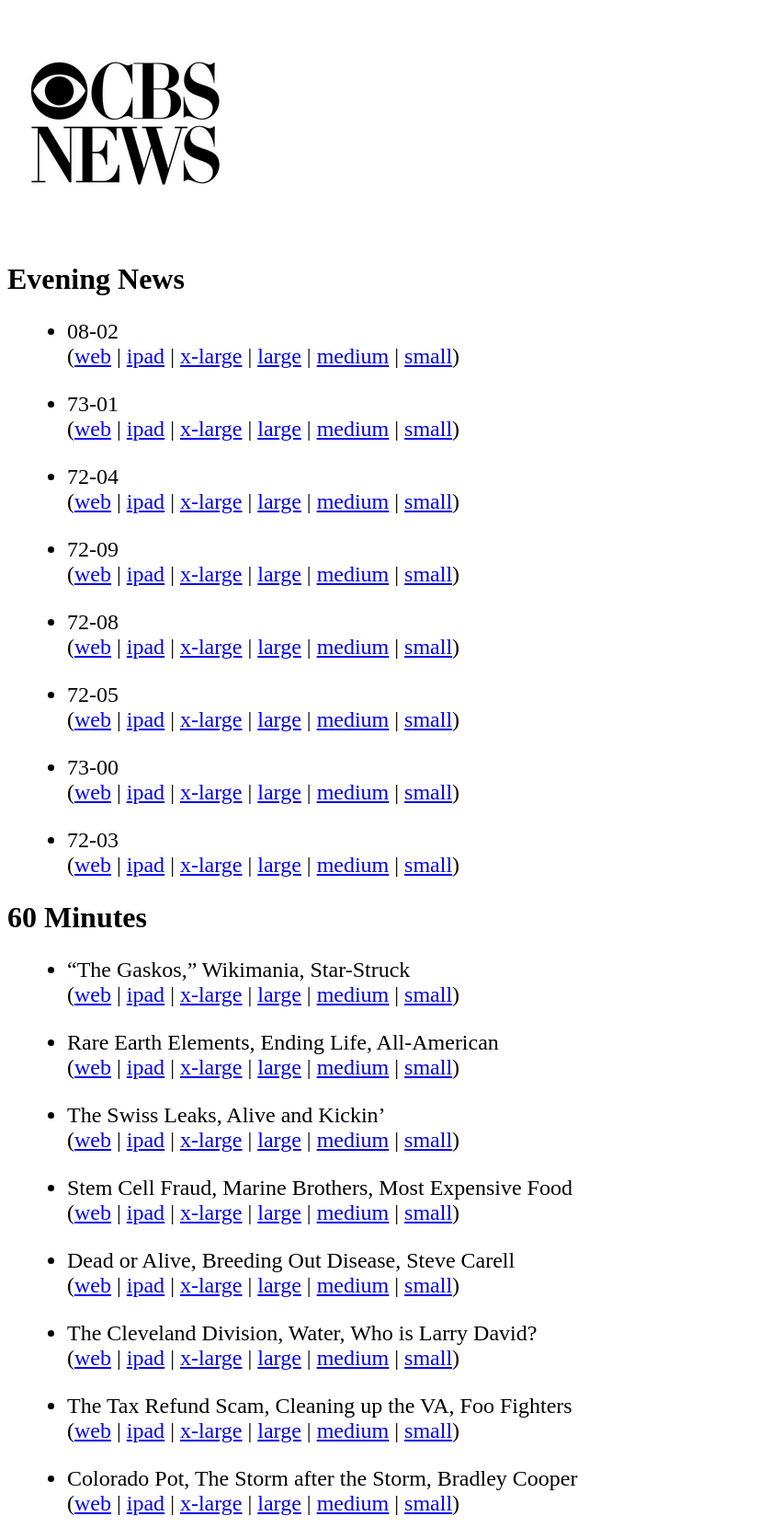
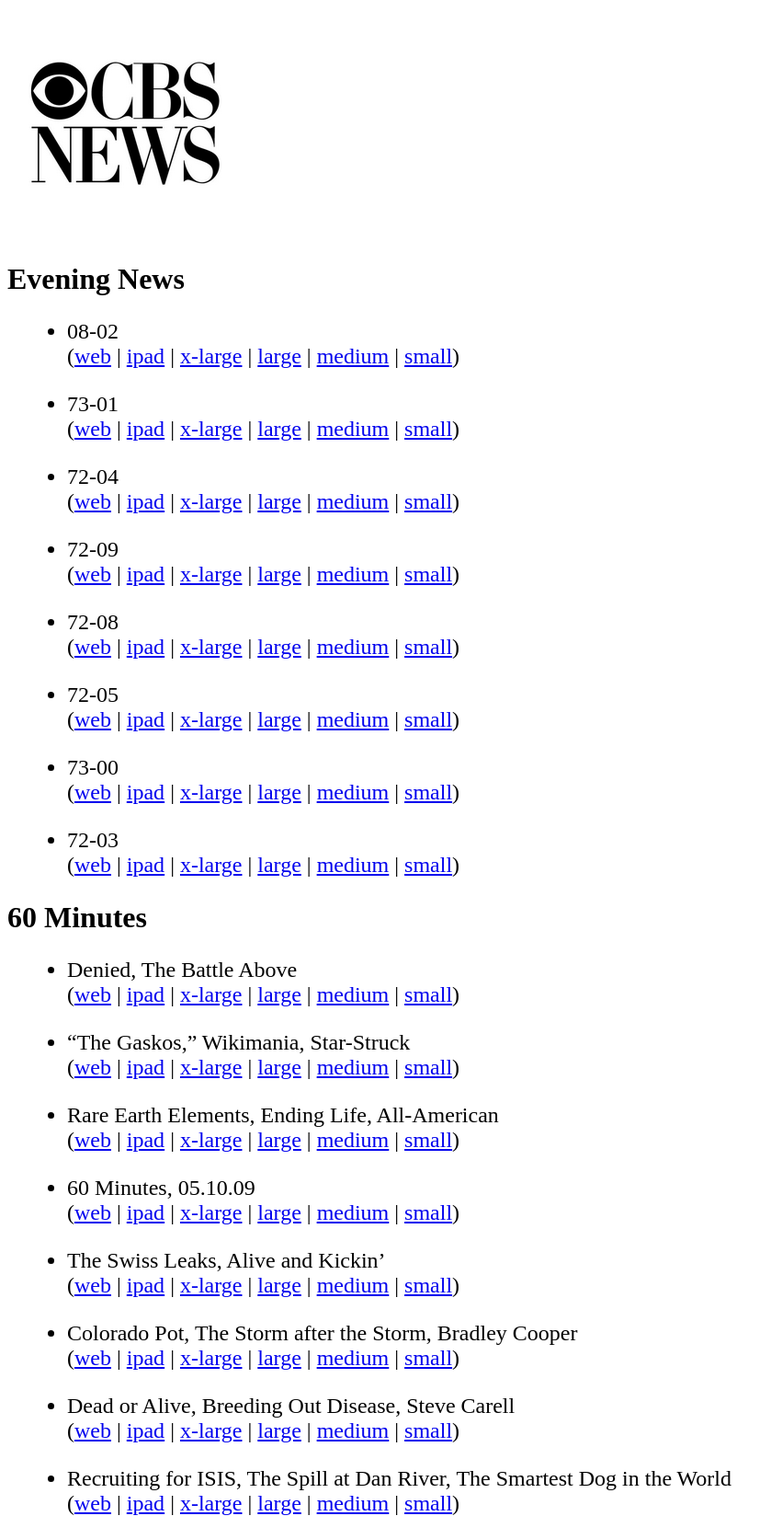
Before and after one commit to jkutner/cbsfeed, a Jekyll site: the page built from index.html, in a window 1280 px wide. Shown: the whole page at 92% size, without its empty margins (0-851 px from the left). Built offline with Jekyll 4.4.1, drawn with Linux system fonts in a browser that asks for light colours; nearby versions of some CDN libraries.

Commit message:
Updating with latest episdoes

```diff
--- a/_data/sixtymin.yml
+++ b/_data/sixtymin.yml
@@ -1,4 +1,13 @@
 ---
+- title: Denied, The Battle Above
+  links:
+    orig: /videos/denied-the-battle-above/
+    ipad: ''
+    mp4_240: ''
+    mp4_740: ''
+    mp4_796: ''
+    mp4_1296: ''
+  date: Denied, The Battle Above
 - title: ! '&ldquo;The Gaskos,&rdquo; Wikimania, Star-Struck'
   links:
     orig: /videos/the-gaskos-wikimania-star-struck/
@@ -17,6 +26,15 @@
     mp4_796: ''
     mp4_1296: ''
   date: Rare Earth Elements, Ending Life, All-American
+- title: 60 Minutes, 05.10.09
+  links:
+    orig: /videos/60-minutes-05-10-09/
+    ipad: ''
+    mp4_240: ''
+    mp4_740: ''
+    mp4_796: ''
+    mp4_1296: ''
+  date: 60 Minutes, 05.10.09
 - title: The Swiss Leaks, Alive and Kickin&rsquo;
   links:
     orig: /videos/the-swiss-leaks-alive-and-kickin/
@@ -26,15 +44,15 @@
     mp4_796: ''
     mp4_1296: ''
   date: The Swiss Leaks, Alive and Kickin&rsquo;
-- title: Stem Cell Fraud, Marine Brothers, Most Expensive Food
+- title: Colorado Pot, The Storm after the Storm, Bradley Cooper
   links:
-    orig: /videos/stem-cell-fraud-marine-brothers-most-expensive-food-2/
+    orig: /videos/colorado-pot-the-storm-after-the-storm-bradley-cooper/
     ipad: ''
     mp4_240: ''
     mp4_740: ''
     mp4_796: ''
     mp4_1296: ''
-  date: Stem Cell Fraud, Marine Brothers, Most Expensive Food
+  date: Colorado Pot, The Storm after the Storm, Bradley Cooper
 - title: Dead or Alive, Breeding Out Disease, Steve Carell
   links:
     orig: /videos/dead-or-alive-breeding-out-disease-steve-carell/
@@ -44,30 +62,12 @@
     mp4_796: media\/2015\/07\/05\/477528131880\/60_FULL_070515_416722_796.mp4
     mp4_1296: media\/2015\/07\/05\/477528131880\/60_FULL_070515_416722_1296.mp4
   date: Dead or Alive, Breeding Out Disease, Steve Carell
-- title: The Cleveland Division, Water, Who is Larry David?
+- title: Recruiting for ISIS, The Spill at Dan River, The Smartest Dog in the World
   links:
-    orig: /videos/the-cleveland-division-water-who-is-larry-david/
+    orig: /videos/recruiting-for-isis-the-spill-at-dan-river-the-smartest-dog-in-the-world/
     ipad: ''
     mp4_240: ''
     mp4_740: ''
     mp4_796: ''
     mp4_1296: ''
-  date: The Cleveland Division, Water, Who is Larry David?
-- title: The Tax Refund Scam, Cleaning up the VA, Foo Fighters
-  links:
-    orig: /videos/the-tax-refund-scam-cleaning-up-the-va-foo-fighters/
-    ipad: ''
-    mp4_240: ''
-    mp4_740: ''
-    mp4_796: ''
-    mp4_1296: ''
-  date: The Tax Refund Scam, Cleaning up the VA, Foo Fighters
-- title: Colorado Pot, The Storm after the Storm, Bradley Cooper
-  links:
-    orig: /videos/colorado-pot-the-storm-after-the-storm-bradley-cooper/
-    ipad: ''
-    mp4_240: ''
-    mp4_740: ''
-    mp4_796: ''
-    mp4_1296: ''
-  date: Colorado Pot, The Storm after the Storm, Bradley Cooper
+  date: Recruiting for ISIS, The Spill at Dan River, The Smartest Dog in the World
```
